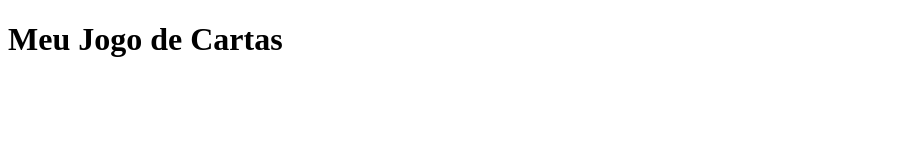
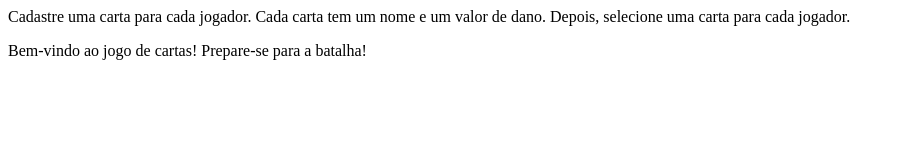
Before and after one commit to pedrohrossetto/cards-game-web, a plain HTML site: page html/index.html in a window 1280 px wide. Shown: the whole page, without its empty margins (0-905 px from the left). Drawn offline with Linux system fonts and the light colour scheme.

Commit message:
commit 1

```diff
--- a/css/estilo.css
+++ b/css/estilo.css
@@ -0,0 +1,22 @@
+header {
+    background-color: #4CAF50;
+    color: white;
+    text-align: center;
+    padding: 10px 0;
+}
+
+.main_content {
+    background-color: #f0f0f0;
+    padding: 20px;
+    border-radius: 8px;
+    box-shadow: 0 2px 4px rgba(0, 0, 0, 0.1);
+}
+
+.cartas {
+    display: flex;
+    justify-content: center;
+    align-items: center;
+    flex-wrap: wrap;
+    gap: 10px;
+    margin: 20px 0;
+}
--- a/html/index.html
+++ b/html/index.html
@@ -3,12 +3,12 @@
 <head>
     <meta charset="UTF-8">
     <meta name="viewport" content="width=device-width, initial-scale=1.0">
-    <title>Document</title>
+    <title>Jogo de Cartas</title>
 </head>
 <body>
-    <header>
-        <h1>Meu Jogo de Cartas</h1>
-        <p> </p>
-
+    <header>Cadastre uma carta para cada jogador. Cada carta tem um nome e um valor de dano. Depois, selecione uma carta para cada jogador.</header>
+    <main>
+        <p>Bem-vindo ao jogo de cartas! Prepare-se para a batalha!</p>
+    </main>
 </body>
 </html>
```
